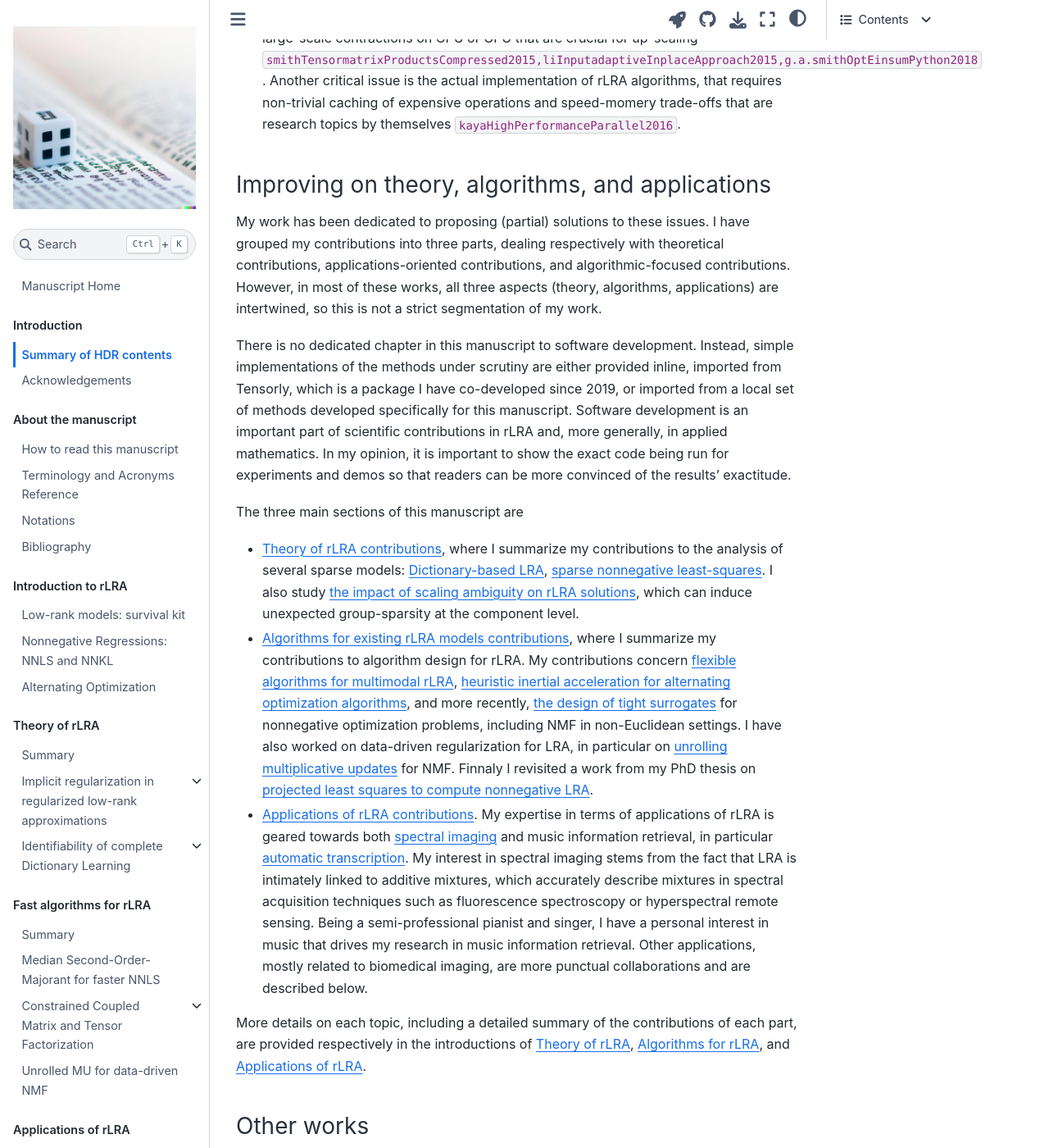
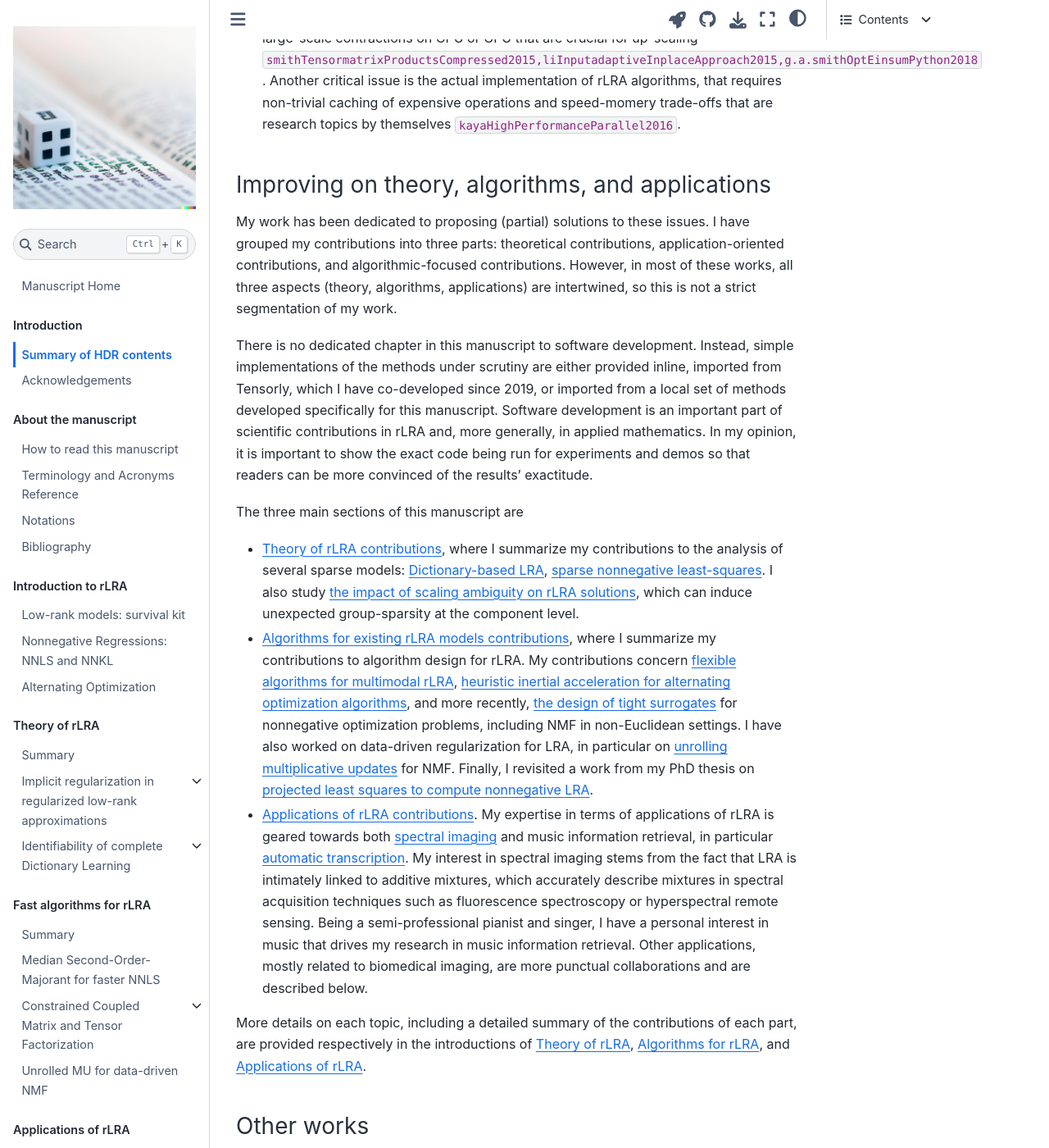
Before and after one commit to cohenjer/HDR, a Jupyter Book: the page built from introduction/summary.md, in a window 1280 px wide and 1400 px high, scrolled down 5216 px. Shown: the whole window at 82% size. Built offline with Jupyter Book 1.0.4 settings and Sphinx 7.4.7 and the Sphinx Book theme 1.1.4, drawn with Linux system fonts in a browser that asks for light colours; pages that are not in the unit, such as notebooks, are missing from menus; comment, search, counter and statistics services are not loaded; cross-references to code outside the pages are shown as plain code; some of the changed text lies outside the part shown.

Commit message:
Edit summary.md for clarity and consistency
Refined the text for clarity and consistency, correcting minor grammatical issues and improving phrasing throughout the document.

```diff
--- a/introduction/summary.md
+++ b/introduction/summary.md
@@ -86,13 +86,13 @@ Despite the large body of existing work on rLRA, its use by practitioners is oft
 
 ### Improving on theory, algorithms, and applications
 
-My work has been dedicated to proposing (partial) solutions to these issues. I have grouped my contributions into three parts, dealing respectively with theoretical contributions, applications-oriented contributions, and algorithmic-focused contributions. However, in most of these works, all three aspects (theory, algorithms, applications) are intertwined, so this is not a strict segmentation of my work.
+My work has been dedicated to proposing (partial) solutions to these issues. I have grouped my contributions into three parts: theoretical contributions, application-oriented contributions, and algorithmic-focused contributions. However, in most of these works, all three aspects (theory, algorithms, applications) are intertwined, so this is not a strict segmentation of my work.
 
-There is no dedicated chapter in this manuscript to software development. Instead, simple implementations of the methods under scrutiny are either provided inline, imported from Tensorly, which is a package I have co-developed since 2019, or imported from a local set of methods developed specifically for this manuscript. Software development is an important part of scientific contributions in rLRA and, more generally, in applied mathematics. In my opinion, it is important to show the exact code being run for experiments and demos so that readers can be more convinced of the results' exactitude.
+There is no dedicated chapter in this manuscript to software development. Instead, simple implementations of the methods under scrutiny are either provided inline, imported from Tensorly, which I have co-developed since 2019, or imported from a local set of methods developed specifically for this manuscript. Software development is an important part of scientific contributions in rLRA and, more generally, in applied mathematics. In my opinion, it is important to show the exact code being run for experiments and demos so that readers can be more convinced of the results' exactitude.
 
 The three main sections of this manuscript are
 - [Theory of rLRA contributions](../part2/Theory_of_rLRA/intro.md), where I summarize my contributions to the analysis of several sparse models: [Dictionary-based LRA](../part2/Theory_of_rLRA/DL_identifiability.md), [sparse nonnegative least-squares](../part2/Theory_of_rLRA/sparse_nnls.ipynb). I also study [the impact of scaling ambiguity on rLRA solutions](../part2/Theory_of_rLRA/HRSI_theory.md), which can induce unexpected group-sparsity at the component level.
-- [Algorithms for existing rLRA models contributions](../part2/Fast_algorithms_for_rLRA/intro.md), where I summarize my contributions to algorithm design for rLRA. My contributions concern [flexible algorithms for multimodal rLRA](../part2/Fast_algorithms_for_rLRA/CMTF.md), [heuristic inertial acceleration for alternating optimization algorithms](../part2/Fast_algorithms_for_rLRA/inertial_BCD.ipynb), and more recently, [the design of tight surrogates](../part2/Fast_algorithms_for_rLRA/mSOM.md) for nonnegative optimization problems, including NMF in non-Euclidean settings. I have also worked on data-driven regularization for LRA, in particular on [unrolling multiplicative updates](../part2/Fast_algorithms_for_rLRA/UnrolledNMF.md) for NMF. Finnaly I revisited a work from my PhD thesis on [projected least squares to compute nonnegative LRA](../part2/Fast_algorithms_for_rLRA/proco-als.ipynb).
+- [Algorithms for existing rLRA models contributions](../part2/Fast_algorithms_for_rLRA/intro.md), where I summarize my contributions to algorithm design for rLRA. My contributions concern [flexible algorithms for multimodal rLRA](../part2/Fast_algorithms_for_rLRA/CMTF.md), [heuristic inertial acceleration for alternating optimization algorithms](../part2/Fast_algorithms_for_rLRA/inertial_BCD.ipynb), and more recently, [the design of tight surrogates](../part2/Fast_algorithms_for_rLRA/mSOM.md) for nonnegative optimization problems, including NMF in non-Euclidean settings. I have also worked on data-driven regularization for LRA, in particular on [unrolling multiplicative updates](../part2/Fast_algorithms_for_rLRA/UnrolledNMF.md) for NMF. Finally, I revisited a work from my PhD thesis on [projected least squares to compute nonnegative LRA](../part2/Fast_algorithms_for_rLRA/proco-als.ipynb).
 - [Applications of rLRA contributions](../part2/Applications_of_rLRA/intro.md). My expertise in terms of applications of rLRA is geared towards both [spectral imaging](../part2/Applications_of_rLRA/single_pixel.ipynb) and music information retrieval, in particular [automatic transcription](../part2/Applications_of_rLRA/AMT.md). My interest in spectral imaging stems from the fact that LRA is intimately linked to additive mixtures, which accurately describe mixtures in spectral acquisition techniques such as fluorescence spectroscopy or hyperspectral remote sensing. Being a semi-professional pianist and singer, I have a personal interest in music that drives my research in music information retrieval. Other applications, mostly related to biomedical imaging, are more punctual collaborations and are described below.
 
 More details on each topic, including a detailed summary of the contributions of each part, are provided respectively in the introductions of [Theory of rLRA](../part2/Theory_of_rLRA/intro.md), [Algorithms for rLRA](../part2/Fast_algorithms_for_rLRA/intro.md), and [Applications of rLRA](../part2/Applications_of_rLRA/intro.md).
```
Also changed, not shown: other parts of introduction/summary.md (+2 -2 lines).
